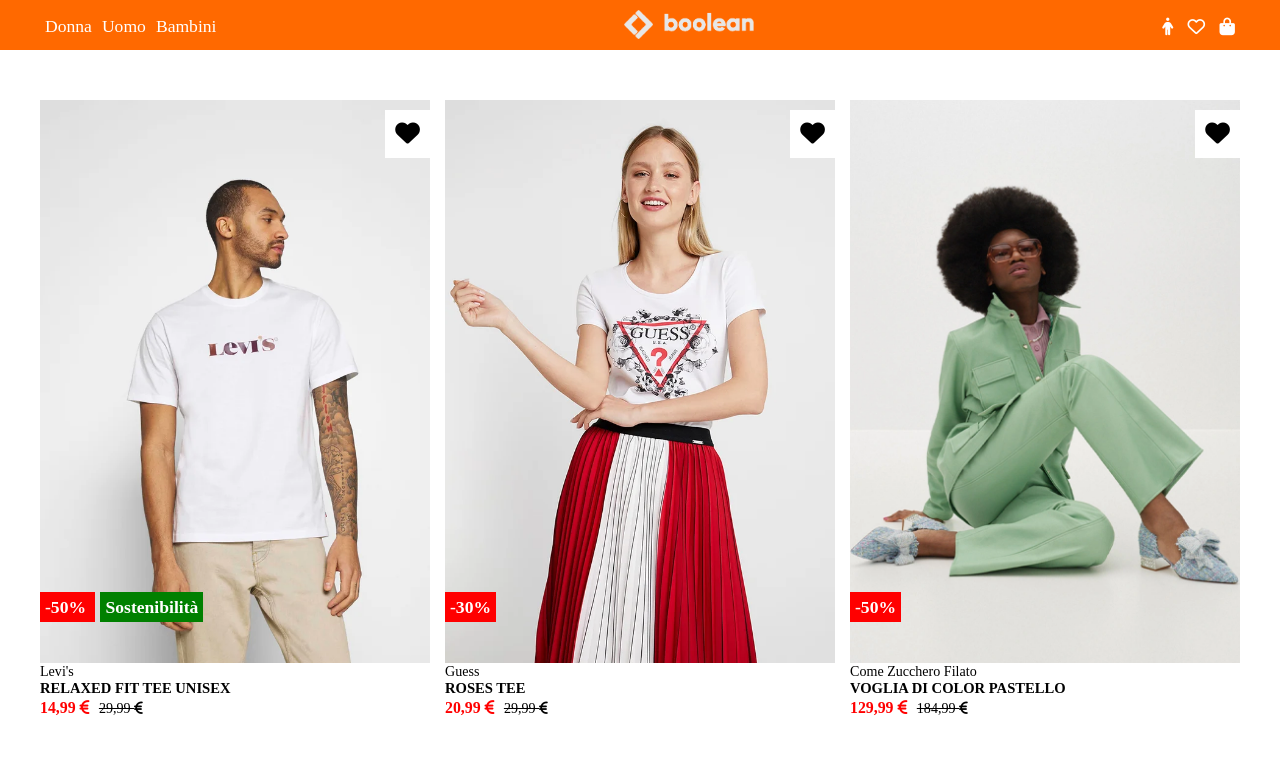
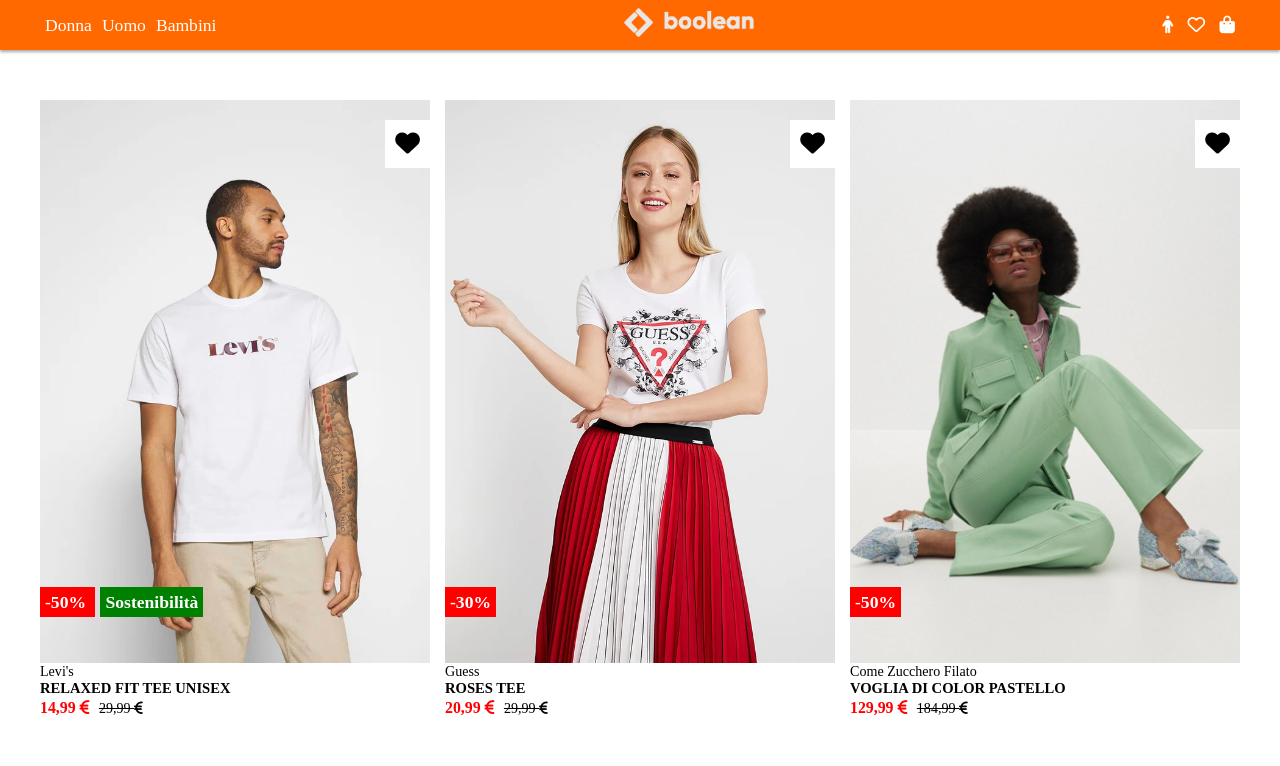
Before and after one commit to mekkiouertani/html-css-boolando, a plain HTML site: page index.html in a window 1280 px wide. Shown: the top 766 px of the page. Drawn offline with Linux system fonts and the light colour scheme.

Commit message:
fix vari

```diff
--- a/css/style.css
+++ b/css/style.css
@@ -14,7 +14,7 @@
 }
 
 .container{
-    width: 1200px;
+    max-width: 1200px;
     margin: 0 auto;
 }
 
@@ -28,7 +28,7 @@ li{
 /* ---------------------------- HEADER */
 .h-flex{
     display: flex;
-    flex-flow:row wrap;
+    flex-flow:row nowrap;
     justify-content: space-between;
     align-items: center;
 }
@@ -42,6 +42,11 @@ header{
     left: 0;
     height: 50px;
     z-index: 1000;
+    box-shadow: 0 2px 3px darkgrey;
+}
+
+nav{
+    height: 100%;
 }
 
 nav a{
@@ -61,7 +66,6 @@ ul a:hover{
 .wrapper-logo img{
     width: 100%;
 }
-
 
 header li, .wrapper-icons i{
     margin: 5px;
@@ -83,11 +87,17 @@ main h6{
     display: flex;
     flex-flow: row wrap;
     justify-content: space-between;
+    align-items: flex-start;
+    align-content: flex-start;
 }
 
 .card{
     margin-bottom: 50px;
     width: calc(100% / 3 - 10px);
+    min-width: 300px;
+}
+
+.card-image{
     position: relative;
 }
 
@@ -111,7 +121,7 @@ main h6{
 .box-sales{
     color: white;
     position: absolute;
-    bottom: 100px;
+    bottom: 50px;
     font-weight: bold;
 }
 
@@ -127,12 +137,11 @@ main h6{
 }
 
 .box-heart{
-    display: inline;
     background-color:white;
     padding: 10px;
     position: absolute;
-    top: 10px;
-    right: 0;
+    top: 20px;
+    right: 0px;
     font-size: 1.4em;
 }
 
@@ -175,10 +184,9 @@ footer{
 }
 
 .f-left h4, .f-right p{
-    font-size: 1.1em;
+    font-size: 1.2em;
     padding: 20px 0px;
 }
-
 
 footer a{
     color: white;
--- a/index.html
+++ b/index.html
@@ -11,28 +11,29 @@
     <header>
         <nav class="container h-flex">
             <ul class="h-flex">
-                <a href="#">
-                    <li>Donna</li>
+                <li>
+                    <a href="#">Donna</a>
+                </li>
                 </a>
-                <a href="#">
-                    <li>Uomo</li>
-                </a>
-                <a href="#">
-                    <li>Bambini</li>
-                </a>
+                <li>
+                    <a href="#">Uomo</a>
+                </li>
+                <li>
+                    <a href="#">Bambini</a>
+                </li>
             </ul>
             <div class="wrapper-logo">
                 <img src="img/boolean-logo.png" alt="logo di boolean">
             </div>
             <div class="wrapper-icons">
                 <a href="#">
-                    <i class="fa-solid fa-person" style="color: #ffffff;"></i>
+                    <i class="fa-solid fa-person"></i>
                 </a>
                 <a href="#">
-                    <i class="fa-regular fa-heart" style="color: #ffffff;"></i>
+                    <i class="fa-regular fa-heart"></i>
                 </a>
                 <a href="#">
-                    <i class="fa-solid fa-bag-shopping" style="color: #ffffff;"></i>
+                    <i class="fa-solid fa-bag-shopping"></i>
                 </a>
             </div>
         </nav>
@@ -53,11 +54,11 @@
                             Sostenibilità
                         </span>
                     </div>
-                </div>
                     <div class="box-heart">
                         <a href="#">
                             <i class="fa-solid fa-heart"></i>
                         </a>
+                    </div>
                 </div>
                 <div class="card-name-item">
                     <h6>Levi's</h6>
@@ -76,11 +77,11 @@
                             -30%
                         </span>
                     </div>
-                </div>
                     <div class="box-heart">
                         <a href="#">
                             <i class="fa-solid fa-heart"></i>
                         </a>
+                    </div>
                 </div>
                 <div class="card-name-item">
                     <h6>Guess</h6>
@@ -99,11 +100,11 @@
                             -50%
                         </span>
                     </div>
-                </div>
                     <div class="box-heart">
                         <a href="#">
                             <i class="fa-solid fa-heart"></i>
                         </a>
+                    </div>
                 </div>
                 <div class="card-name-item">
                     <h6>Come Zucchero Filato</h6>
@@ -125,11 +126,11 @@
                             Sostenibilità
                         </span>
                     </div>
-                </div>
                     <div class="box-heart">
                         <a href="#">
                             <i class="fa-solid fa-heart"></i>
                         </a>
+                    </div>
                 </div>
                 <div class="card-name-item">
                     <h6>Levi's</h6>
@@ -145,11 +146,11 @@
                     <img src="img/5b.webp" alt="foto 5 parte 2" class="secondary">
                     <div class="box-sales">
                     </div>
-                </div>
                     <div class="box-heart">
                         <a href="#">
                             <i class="fa-solid fa-heart"></i>
                         </a>
+                    </div>
                 </div>
                 <div class="card-name-item">
                     <h6>Maya Deluxe</h6>
@@ -167,11 +168,11 @@
                             Sostenibilità
                         </span>
                     </div>
-                </div>
                     <div class="box-heart">
                         <a href="#">
                             <i class="fa-solid fa-heart"></i>
                         </a>
+                    </div>
                 </div>
                 <div class="card-name-item">
                     <h6>Esprit</h6>
@@ -193,7 +194,7 @@
                 </ul>
             </div>
             <div class="f-right">
-                <p>Trovaci anche su:</p>
+                <p>Trovaci anche su</p>
                 <ul class="row">
                     <li><a href="#"><i class="fa-brands fa-instagram"></i></a></li>
                     <li><a href="#"><i class="fa-brands fa-square-facebook"></i></a></li>
```
Lines whose indentation alone changed are shown as unchanged.
